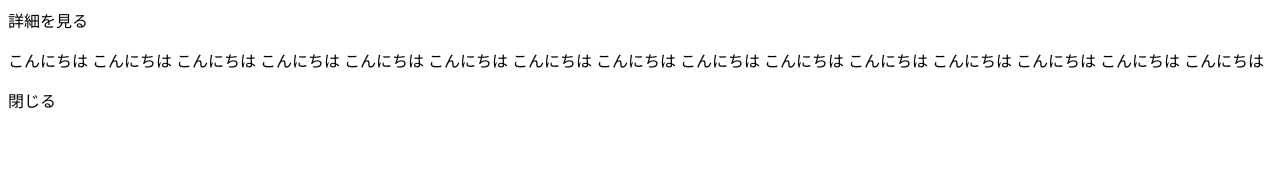
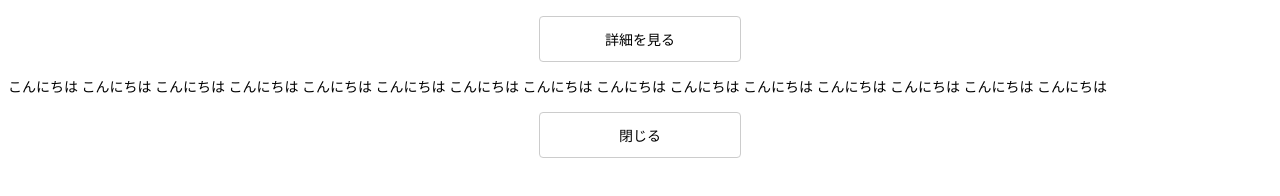
Before and after one commit to okapeeokapee/JSmodalwindow, a plain HTML site: page index.html in a window 1280 px wide. Drawn offline with Linux system fonts and the light colour scheme.

Commit message:
Add button(detail)(close)

```diff
--- /dev/null
+++ b/css/styles.css
@@ -0,0 +1,13 @@
+body{
+  font-size: 14px;
+}
+
+#open, #close{
+  cursor: pointer;
+  width: 200px;
+  border: 1px solid #ccc;
+  border-radius: 4px;
+  text-align: center;
+  padding: 12px 0;
+  margin: 16px auto 0;
+}
--- a/index.html
+++ b/index.html
@@ -4,6 +4,7 @@
   <meta charset="UTF-8">
   <meta name="viewport" content="width=device-width, initial-scale=1.0">
   <title>Modal Window</title>
+  <link rel="stylesheet" href="css/styles.css">
 </head>
 <body>
   <div id="open">詳細を見る</div>
```
